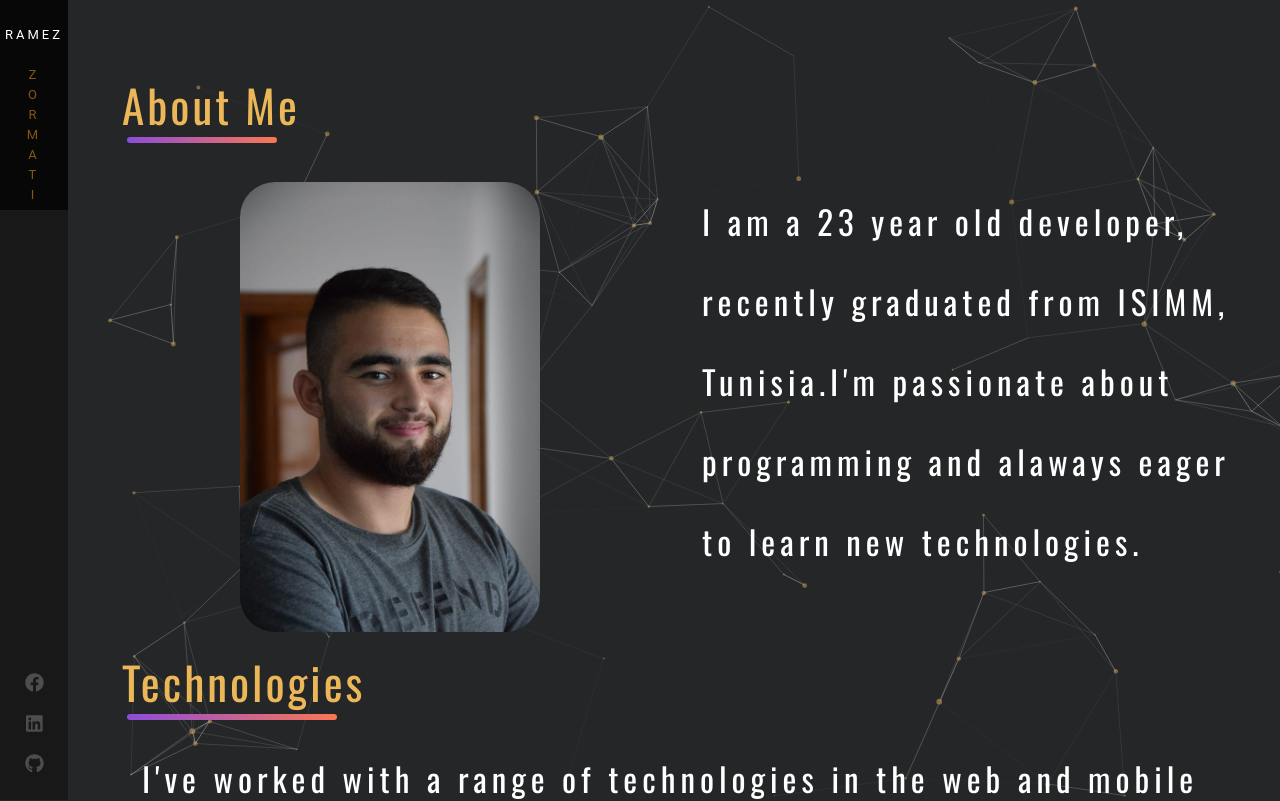
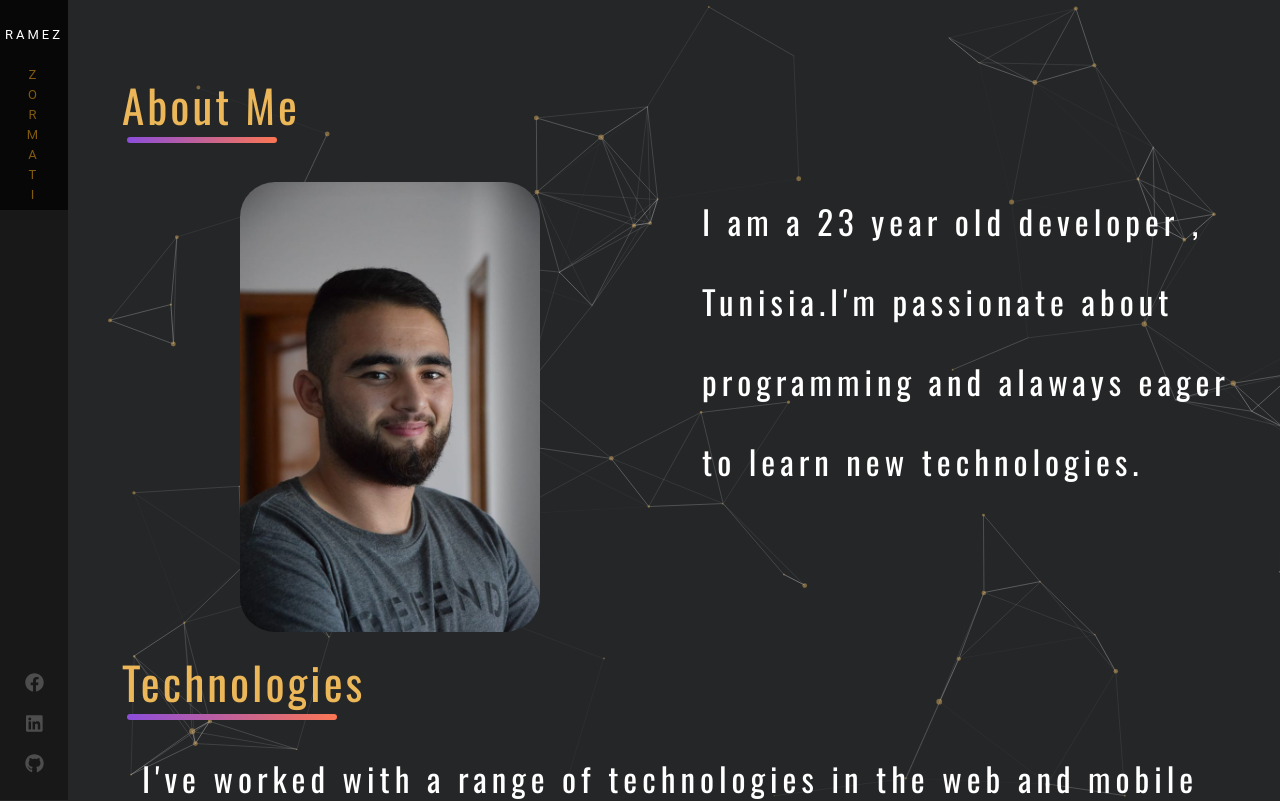
Before and after one commit to Adenis98/portfolio, an Angular app: page /information in a window 1280 px wide. Shown: the top 801 px of the page. Built offline with nearby package versions, Linux system fonts and the light colour scheme.

Commit message:
google html tag index

```diff
--- a/src/app/components/home/home.component.html
+++ b/src/app/components/home/home.component.html
@@ -1,4 +1,5 @@
 
+<meta name="google-site-verification" content="E7NBOE5yS3sPtX-2-2V5ol0MLtAJj2Iv5QFtUmBD-78" />
 <div class="container ma">
 
     <img src="../../../assets/RAMEZ.png" class="myLogo" alt="">
--- a/src/app/components/information/information.component.html
+++ b/src/app/components/information/information.component.html
@@ -9,7 +9,7 @@
         </div>
         <div @textOpen class="col col-9-lg aboutText aboutMeText" style="margin-left : 20px">
             <p>
-                I am a 23 year old developer, recently graduated from ISIMM, Tunisia.I'm passionate about programming and alaways eager to learn new technologies.
+                I am a 23 year old developer , Tunisia.I'm passionate about programming and alaways eager to learn new technologies.
             </p>
         </div><br>
     </div>
```
